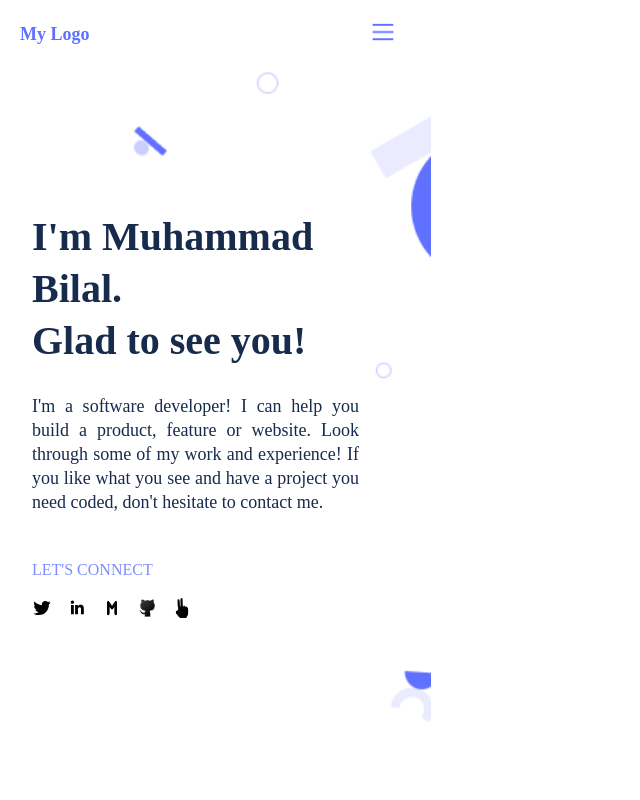
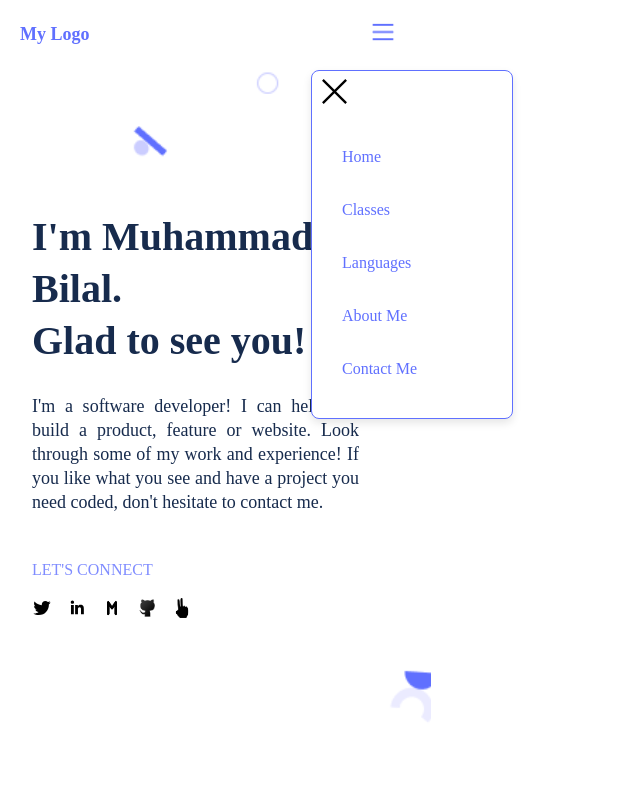
Before and after one commit to mdbilalriaz/Portfolio, a website: page index.html in a window 1280 px wide. Both pictures are taken after a click on the link 383 px from the left and 38 px from the top of the page. Shown: the top 800 px of the page, without its empty margins (0-640 px from the left). Drawn offline with Linux system fonts and the light colour scheme.

Commit message:
Midterm Lab

```diff
--- a/index.html
+++ b/index.html
@@ -12,6 +12,20 @@
       <h1>My Logo</h1>
       <nav>
         <a class="menu" href="#"><img src="menu.png" alt="menu"></a>
+        <nav class="navbar">
+          <div class="cross">
+            <svg xmlns="http://www.w3.org/2000/svg" xmlns:xlink="http://www.w3.org/1999/xlink" fill="#000000" height="800px" width="800px" version="1.1" id="Capa_1" viewBox="0 0 490 490" xml:space="preserve">
+              <polygon points="456.851,0 245,212.564 33.149,0 0.708,32.337 212.669,245.004 0.708,457.678 33.149,490 245,277.443 456.851,490   489.292,457.678 277.331,245.004 489.292,32.337 "/>
+              </svg>
+          </div>
+          <ul>
+            <li id="a"><a href="#home">Home</a></li>
+            <li id="b"><a href="#classes">Classes</a></li>
+            <li id="c"><a href="#classes">Languages</a></li>
+            <li id="d"><a href="#about">About Me</a></li>
+            <li id="e"><a href="#contact">Contact Me</a></li>
+          </ul>
+        </nav>
       </nav>
     </div>
   </header>
@@ -296,7 +310,7 @@
         </div>
       </div>
     </div>
-    <footer>
+    <footer class="Contactme">
       <form action="Contact Me">
         <h1>Contact Me</h1>
         <p>If you have an application you are interested in developing, a feature that you need built or a project that needs coding.
@@ -308,4 +322,5 @@
       </form>
     </footer>
 </body>
+<script src="script.js"></script>
 </html>
--- /dev/null
+++ b/script.js
@@ -0,0 +1,36 @@
+
+const menuButton = document.querySelector('.menu');
+const navbar = document.querySelector('.navbar');
+const cross = document.querySelector('.cross');
+
+menuButton.addEventListener('click', (event) => {
+  event.stopPropagation();
+  navbar.classList.toggle('open');
+});
+
+document.addEventListener('click', (event) => {
+  if (!navbar.contains(event.target) && !menuButton.contains(event.target)) {
+    navbar.classList.remove('open');
+  }
+});
+cross.addEventListener('click', (event) => {
+    event.stopPropagation();
+    navbar.classList.remove('open');
+});
+
+const scrollToSection = (triggerId, targetClass) => {
+  const trigger = document.getElementById(triggerId);
+  const target = document.querySelector(`.${targetClass}`);
+
+  if (trigger && target) {
+    trigger.addEventListener('click', () => {
+      target.scrollIntoView({ behavior: 'smooth' });
+    });
+  }
+};
+
+scrollToSection('a', 'container1');
+scrollToSection('b', 'classes');
+scrollToSection('c', 'languages');
+scrollToSection('d', 'about');
+scrollToSection('e', 'Contactme');
--- a/style.css
+++ b/style.css
@@ -543,3 +543,66 @@ input
   border: 1px solid #CFD8DC;
   background-color: #FFFFFF;
 }
+/* Navbar styles */
+.navbar {
+  display: none; /* Hidden initially */
+  background-color: #ffffff; /* White background */
+  position: absolute;
+  top: 70px;
+  right: 20px;
+  width: 200px; /* Increased width for better spacing */
+  border: 1px solid #6070FF; /* Border color */
+  border-radius: 8px; /* Rounded corners */
+  box-shadow: 0 4px 8px rgba(0, 0, 0, 0.1); /* Subtle shadow for depth */
+  transition: all 0.3s ease; /* Smooth transition for opening/closing */
+}
+
+/* List styles */
+.navbar ul {
+  list-style: none;
+  padding: 15px; /* Increased padding for more space */
+  margin: 0; /* Reset margin */
+}
+
+/* List item styles */
+.navbar li {
+  margin: 15px 0; /* Increased margin for better spacing */
+  display: flex; /* Use flexbox to align items */
+  justify-content: space-between; /* Space out children */
+  align-items: center; /* Center align items vertically */
+}
+
+/* Link styles */
+.navbar a {
+  color: #6070FF; /* Text color */
+  text-decoration: none; /* Remove underline */
+  padding: 10px 15px; /* Padding for clickable area */
+  display: block; /* Make the entire area clickable */
+  border-radius: 4px; /* Rounded corners for links */
+  transition: background-color 0.3s ease; /* Smooth background transition */
+}
+
+/* Hover effect for links */
+.navbar a:hover {
+  background-color: #f0f8ff; /* Light blue background on hover */
+  color: #003366; /* Darker text color on hover */
+}
+
+/* Open class to show the navbar */
+.navbar.open {
+  display: block; /* Show navbar when open */
+}
+
+/* Cross icon styles */
+.cross svg {
+  height: 25px; /* Adjust height */
+  width: 25px; /* Adjust width */
+  cursor: pointer; /* Change cursor to pointer */
+  transition: transform 0.3s ease; /* Smooth transform for the icon */
+  margin-left: 10px; /* Space between text and icon */
+}
+
+/* Cross icon hover effect */
+.cross svg:hover {
+  transform: scale(1.1); /* Slightly increase size on hover */
+}
```
